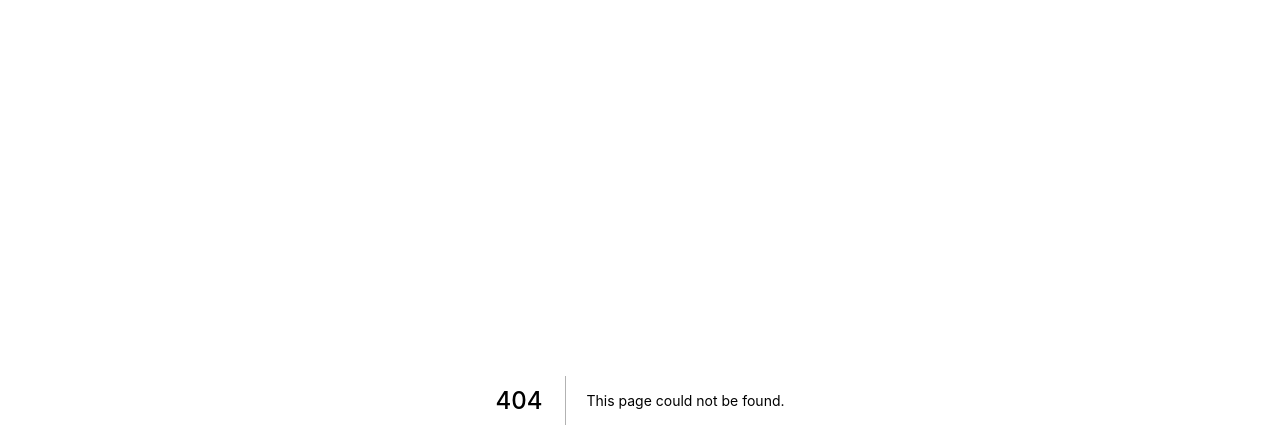
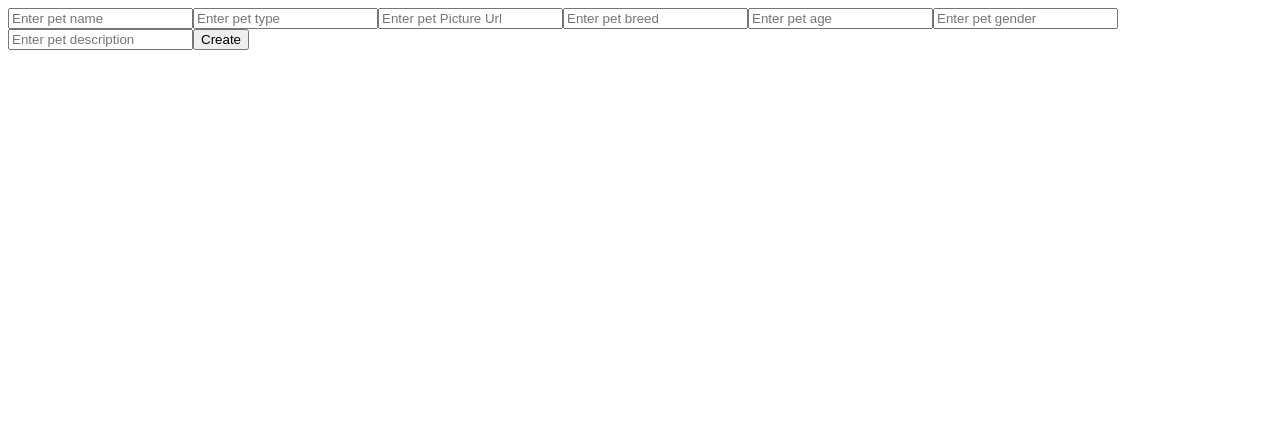
Before and after one commit to SiddheshNinawe/HouseOfPaws, a Next.js app: page /pets/create in a window 1280 px wide. Before the commit this address had no page. Shown: the top 448 px of the page. Built offline with nearby package versions, Linux system fonts and the light colour scheme.

Commit message:
create pets

```diff
--- a/package.json
+++ b/package.json
@@ -12,6 +12,7 @@
     "@auth0/auth0-react": "^1.10.1",
     "@auth0/nextjs-auth0": "^1.8.0",
     "@prisma/client": "^3.13.0",
+    "axios": "^0.27.2",
     "next": "12.1.6",
     "react": "18.1.0",
     "react-dom": "18.1.0"
--- /dev/null
+++ b/pages/api/pets/create.js
@@ -0,0 +1,33 @@
+import { PrismaClient } from "@prisma/client";
+
+const createPetRoute = async (req, res) => {
+    const prisma = new PrismaClient();
+    if (req.method == "POST") {
+        const { name, type, picUrl, breed, age, gender, description } = await req.body;
+
+        try {
+            const data = await prisma.pets.create({
+                data: {
+                    name: name,
+                    age: parseInt(age),
+                    description: description,
+                    gender: gender,
+                    type: type,
+                    pic: picUrl,
+                    breed: breed,
+                    isAdopted: false,
+                }
+            });
+
+            res.json(data.id);
+            res.status(200).end();
+
+        } catch (error) {
+            console.log(error)
+            res.status(500).end()
+        }
+    }
+    res.status(405).end()
+}
+
+export default createPetRoute
--- /dev/null
+++ b/pages/pets/create.js
@@ -0,0 +1,51 @@
+import { useState } from "react"
+import axios from "axios"
+import { useRouter } from "next/router"
+
+export default function CreatePet() {
+
+    const router = useRouter()
+    const [name, setName] = useState('')
+    const [type, setType] = useState('')
+    const [picUrl, setPicUrl] = useState('')
+    const [breed, setBreed] = useState('')
+    const [age, setAge] = useState(1)
+    const [gender, setGender] = useState('')
+    const [description, setDescription] = useState('')
+
+    const handleSubmit = async (e) => {
+        e.preventDefault()
+        const data = {
+            name,
+            type,
+            picUrl,
+            breed,
+            age,
+            gender,
+            description
+        }
+        try {
+            const res = await axios.post('/api/pets/create', data);
+            if (res.status == 200) {
+                router.push(`/pets/${res.data}`)
+            }
+        } catch (error) {
+            console.log(error)
+        }
+    }
+
+    return (
+        <div>
+            <form onSubmit={handleSubmit}>
+                <input placeholder="Enter pet name" type="text" onChange={(e) => setName(e.target.value)} />
+                <input placeholder="Enter pet type" type="text" onChange={(e) => setType(e.target.value)} />
+                <input placeholder="Enter pet Picture Url" type="url" onChange={(e) => setPicUrl(e.target.value)} />
+                <input placeholder="Enter pet breed" type="text" onChange={(e) => setBreed(e.target.value)} />
+                <input placeholder="Enter pet age" type="number" onChange={(e) => setAge(e.target.value)} />
+                <input placeholder="Enter pet gender" type="text" onChange={(e) => setGender(e.target.value)} />
+                <input placeholder="Enter pet description" type="text" onChange={(e) => setDescription(e.target.value)} />
+                <input type="submit" value="Create" />
+            </form>
+        </div>
+    )
+}
```
Also changed, not shown: pages/pets/[id].js (added), 1 other file (tests, documents, lock files or other folders).
